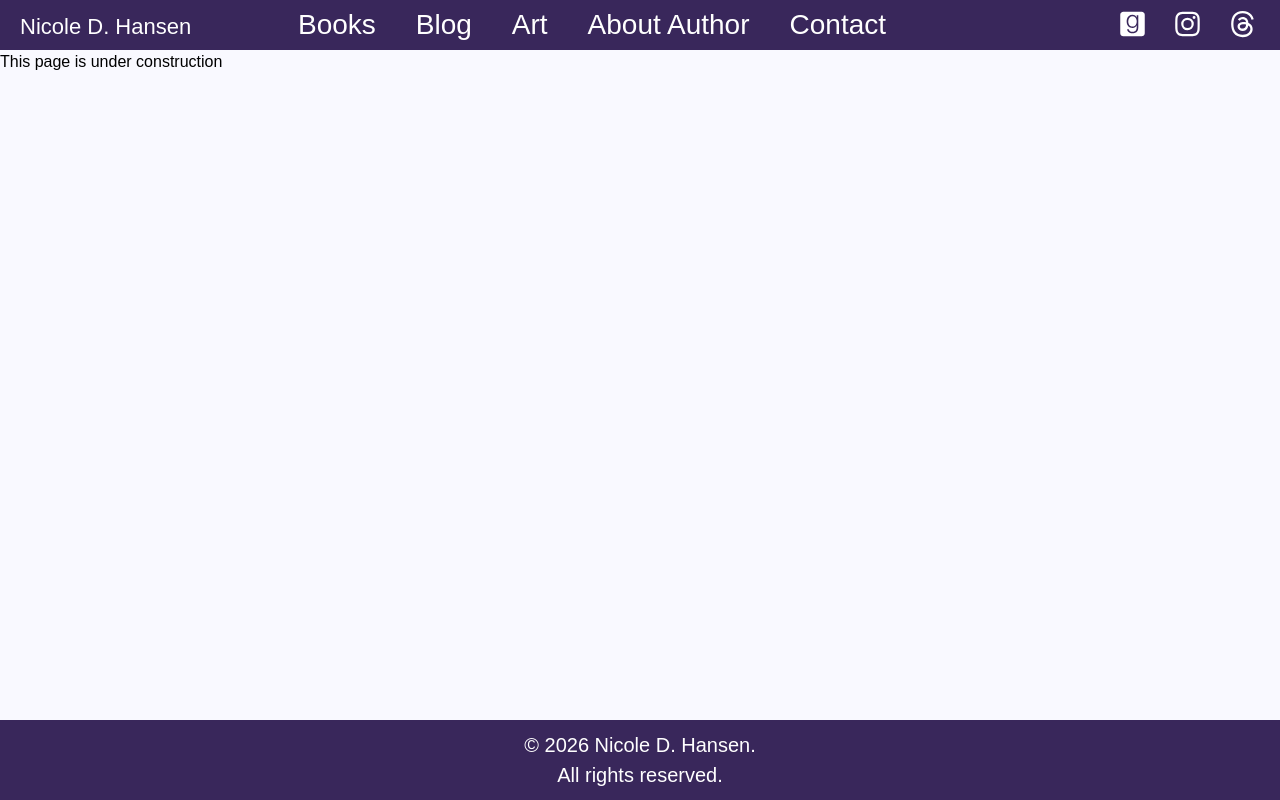
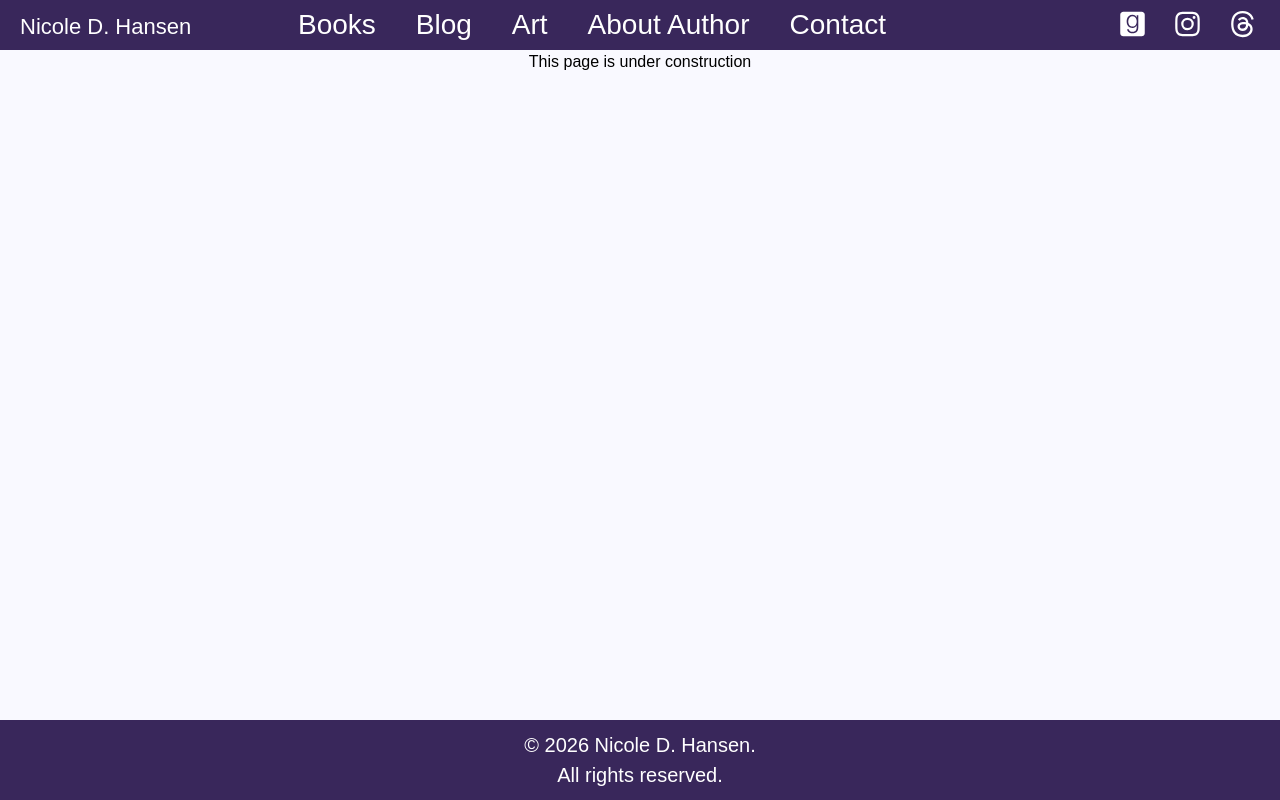
Before and after one commit to NikkiDilling/UpdatedAuthorWebsite, a Next.js app: page /Books/prisoner-of-magnolia in a window 1280 px wide. Built offline with nearby package versions, Linux system fonts and the light colour scheme; a web font is replaced by a local one.

Commit message:
little update

```diff
--- a/app/Books/prisoner-of-magnolia/page.tsx
+++ b/app/Books/prisoner-of-magnolia/page.tsx
@@ -1,5 +1,10 @@
 export default function PrisonerOfMagnoliaPage() {
     return (
-        <div>This page is under construction</div>
+        <div style={{ textAlign: "center" }}>
+
+            <h2>This page is under construction</h2>
+
+            {/* this page has neat buttons that show playlist, dictionary etc. */}
+        </div>
     )
 }
--- a/app/components/Header.tsx
+++ b/app/components/Header.tsx
@@ -58,7 +58,7 @@ export default function Header() {
       onKeyDown={toggleDrawer(false)}
     >
       <List>
-        {['Books', 'Art', 'About Author', 'Contact'].map((text) => (
+        {['books', 'Art', 'About Author', 'Contact'].map((text) => (
           <Link href={text.indexOf('About') >= 0 ? "About" : text} key={text} className={classes.listItem}>
             <ListItem disablePadding >
 
```
